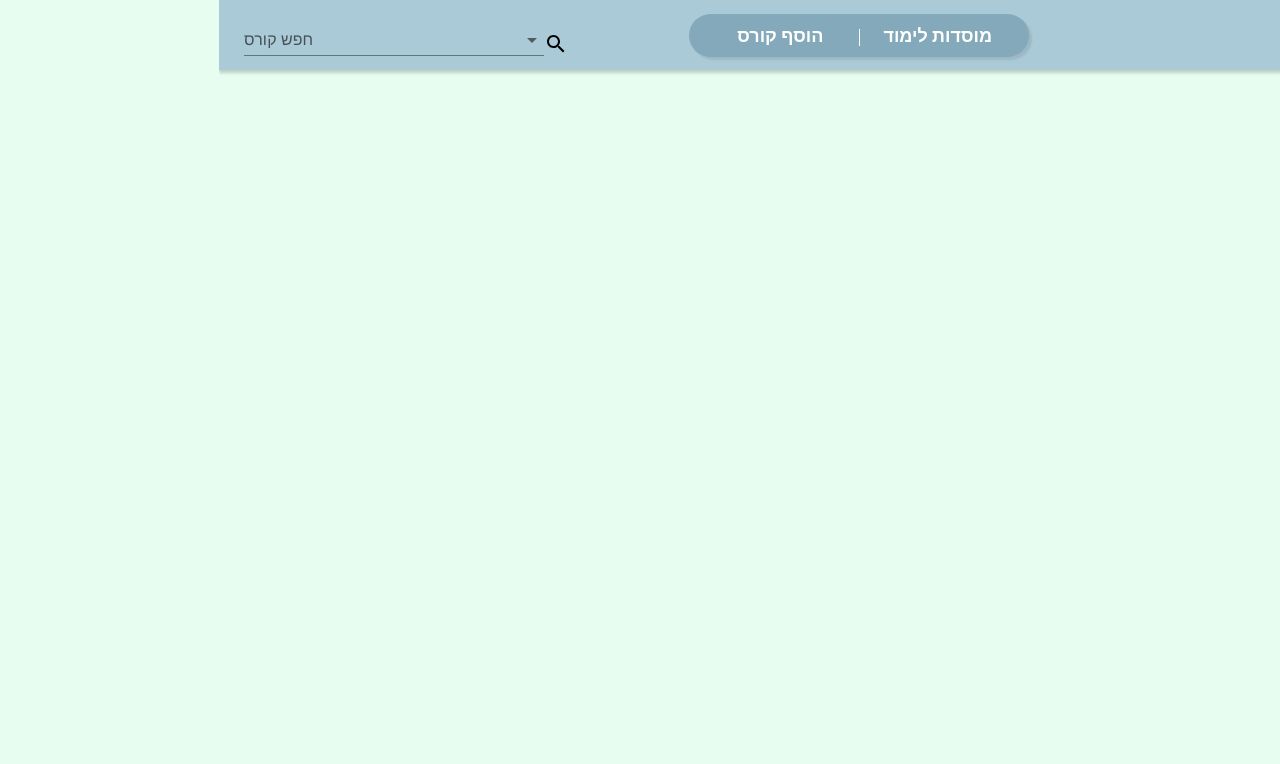
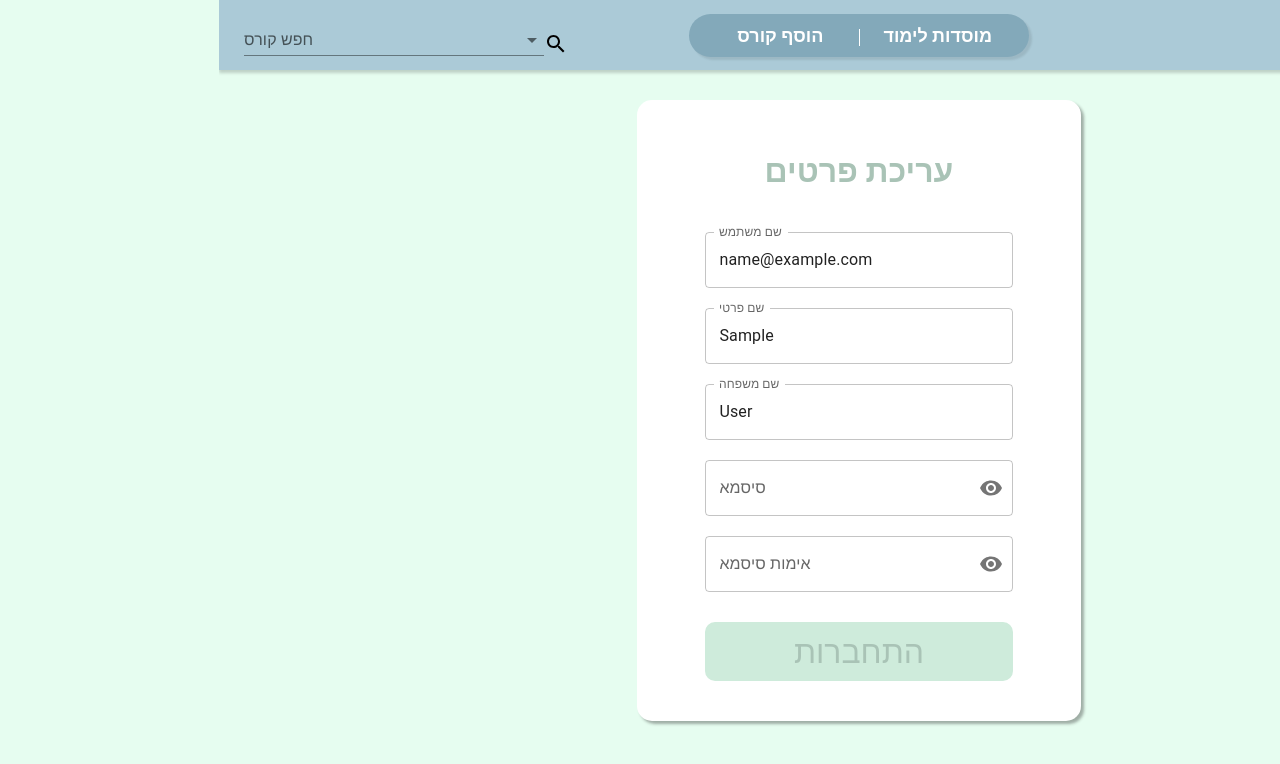
Before and after one commit to BarShnider/grade-tracking-app, a React (Vite) app in the folder client/: page /edit in a window 1280 px wide. Shown: the top 764 px of the page. Built offline with nearby package versions, Linux system fonts and the light colour scheme; no server answers; sample sign-in values are in the browser's storage.

Commit message:
added edit user details and navbar access

```diff
--- a/client/src/App.jsx
+++ b/client/src/App.jsx
@@ -12,6 +12,7 @@ import CourseDestinationForm from "./Components/CourseDestinationForm";
 import LoginScreen from "./Components/LoginScreen";
 import Register from "./Components/Register";
 import { useEffect } from "react";
+import EditDetails from "./Components/EditDetails";
 
 function App() {
   return (
@@ -23,6 +24,7 @@ function App() {
             <Route index element={<Navigate replace to="universities" />} />
             <Route path="login" element={<LoginScreen />} />
             <Route path="register" element={<Register />} />
+            <Route path="edit" element={<EditDetails />} />
 
             <Route
               path="universities"
--- /dev/null
+++ b/client/src/Components/EditDetails.jsx
@@ -0,0 +1,109 @@
+import TextField from "@mui/material/TextField";
+import Button from "./Button";
+import IconButton from "@mui/material/IconButton";
+import OutlinedInput from "@mui/material/OutlinedInput";
+import InputAdornment from "@mui/material/InputAdornment";
+import Visibility from "@mui/icons-material/Visibility";
+import VisibilityOff from "@mui/icons-material/VisibilityOff";
+import FormControl from "@mui/material/FormControl";
+import InputLabel from "@mui/material/InputLabel";
+import { useState } from "react";
+import {useNavigate} from "react-router-dom"
+import { useUniversities } from "../contexts/AppContext";
+
+function EditDetails() {
+    const [showPassword, setShowPassword] = useState(false);
+    const {connectedUser} = useUniversities();
+    const handleClickShowPassword = () => setShowPassword((show) => !show);
+    const navigate = useNavigate();
+    const handleMouseDownPassword = (event) => {
+      event.preventDefault();
+    };
+
+    if (!connectedUser) {
+        console.log("Connected user not found, redirecting or waiting...");
+        // Optional: Redirect or show a loading indicator
+        return <div>Loading user details...</div>; // or redirect: navigate('/login');
+    }
+  return (
+    <div className="login-form">
+      <h1 className="login-header">עריכת פרטים</h1>
+
+      <TextField
+        sx={{ width: "80%", direction: "ltr" }}
+        id="outlined-basic"
+        label="שם משתמש"
+        color={"success"}
+        variant="outlined"
+        value={connectedUser.email}
+
+      />
+      <TextField
+        sx={{ width: "80%", direction: "ltr" }}
+        id="outlined-basic"
+        label="שם פרטי"
+        color={"success"}
+        variant="outlined"
+        value={connectedUser.firstName}
+      />
+      <TextField
+        sx={{ width: "80%", direction: "ltr" }}
+        id="outlined-basic"
+        label="שם משפחה"
+        color={"success"}
+        variant="outlined"
+        value={connectedUser.lastName}
+
+      />
+      <FormControl sx={{ width: "80%", direction: "ltr" }} variant="outlined">
+        <InputLabel color="success" htmlFor="outlined-adornment-password">
+          סיסמא
+        </InputLabel>
+        <OutlinedInput
+          color="success"
+          id="outlined-adornment-password"
+          type={showPassword ? "text" : "password"}
+          endAdornment={
+            <InputAdornment position="end">
+              <IconButton
+                aria-label="toggle password visibility"
+                onClick={handleClickShowPassword}
+                onMouseDown={handleMouseDownPassword}
+                edge="end"
+              >
+                {showPassword ? <VisibilityOff /> : <Visibility />}
+              </IconButton>
+            </InputAdornment>
+          }
+          label="סיסמא"
+        />
+      </FormControl>
+      <FormControl sx={{ width: "80%", direction: "ltr" }} variant="outlined">
+        <InputLabel color="success" htmlFor="outlined-adornment-password">
+          אימות סיסמא
+        </InputLabel>
+        <OutlinedInput
+          color="success"
+          id="outlined-adornment-password"
+          type={showPassword ? "text" : "password"}
+          endAdornment={
+            <InputAdornment position="end">
+              <IconButton
+                aria-label="toggle password visibility"
+                onClick={handleClickShowPassword}
+                onMouseDown={handleMouseDownPassword}
+                edge="end"
+              >
+                {showPassword ? <VisibilityOff /> : <Visibility />}
+              </IconButton>
+            </InputAdornment>
+          }
+          label="אימות סיסמא"
+        />
+      </FormControl>
+      <Button>התחברות</Button>
+    </div>
+  );
+}
+
+export default EditDetails;
--- a/client/src/Components/MenuNavbar.jsx
+++ b/client/src/Components/MenuNavbar.jsx
@@ -25,13 +25,26 @@ export default function MenuNavbar() {
       setOpen((prevOpen) => !prevOpen);
     };
 
+    // const handleClose = (event) => {
+    //   if (anchorRef.current && anchorRef.current.contains(event.target)) {
+    //       logout();
+    //     return;
+    //   }
+    //   setOpen(false);
+    // };
+
     const handleClose = (event) => {
-      if (anchorRef.current && anchorRef.current.contains(event.target)) {
-          logout();
-        return;
+      // Close the dropdown if the click is outside the anchor element (button)
+      if (anchorRef.current && !anchorRef.current.contains(event.target)) {
+        setOpen(false);
       }
-      setOpen(false);
     };
+
+    const handleEditDetails = (e) => {
+      navigate("/edit");
+      handleClose(e);
+  };
+
 
     const onLogoutClick = (event) => {
         logout()
@@ -96,7 +109,7 @@ export default function MenuNavbar() {
                   aria-labelledby="composition-button"
                   onKeyDown={handleListKeyDown}
                 >
-                  <MenuItem onClick={handleClose}>עריכת פרטים</MenuItem>
+                  <MenuItem onClick={(e) => handleEditDetails(e)}>עריכת פרטים</MenuItem>
                   <MenuItem onClick={(e) => onLogoutClick(e)}>התנתק</MenuItem>
                 </MenuList>
               </ClickAwayListener>
--- a/client/src/index.css
+++ b/client/src/index.css
@@ -408,7 +408,7 @@ border-radius: 10px;
 
 .comment-name {
   margin: 0px;
-  margin-bottom: 4px;
+  margin-bottom: 10px;
   font-size: 16px;
   font-weight: 600;
 }
```
Also changed, not shown: client/src/Components/AdminPanel.jsx (added, +9 -0 lines), 1 other file (tests, documents, lock files or other folders).
